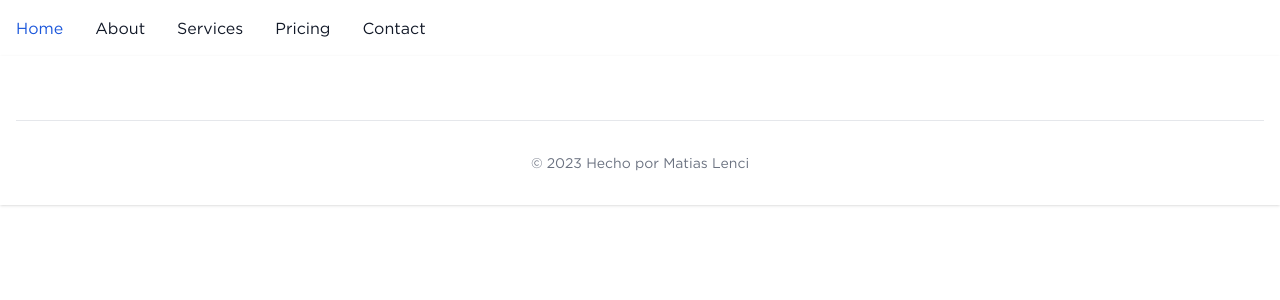
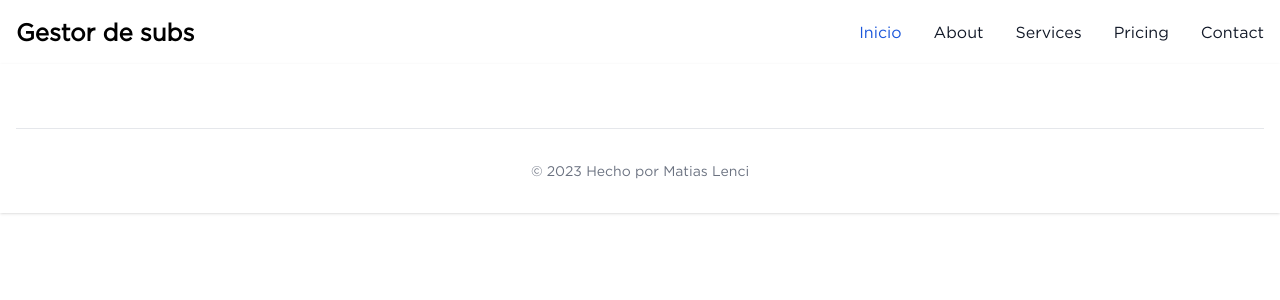
Before and after one commit to matiaslenci/gestor-de-subs, an Angular app: page / in a window 1280 px wide. Shown: the top 300 px of the page. Built offline with nearby package versions, Linux system fonts and the light colour scheme.

Commit message:
change rutas a routing normal, update nav

```diff
--- a/src/app/app-routing.module.ts
+++ b/src/app/app-routing.module.ts
@@ -1,7 +1,8 @@
 import { NgModule } from '@angular/core';
 import { RouterModule, Routes } from '@angular/router';
+import { HomePageComponent } from './modules/home/pages/home-page/home-page.component';
 
-const routes: Routes = [];
+const routes: Routes = [{ path: '', component: HomePageComponent }];
 
 @NgModule({
   imports: [RouterModule.forRoot(routes)],
--- a/src/app/app.component.html
+++ b/src/app/app.component.html
@@ -1,5 +1,5 @@
 <app-header></app-header>
-<main>
+<main class="mx-auto w-full max-w-md px-2.5 sm:px-0">
   <router-outlet></router-outlet>
 </main>
 <app-footer></app-footer>
--- a/src/app/app.module.ts
+++ b/src/app/app.module.ts
@@ -7,6 +7,7 @@ import { AppRoutingModule } from './app-routing.module';
 import { MaterialModule } from './modules/material/material.module';
 import { HeaderComponent } from './core/layout/header/header.component';
 import { FooterComponent } from './core/layout/footer/footer.component';
+import { HomeModule } from './modules/home/home.module';
 
 @NgModule({
   declarations: [AppComponent, HeaderComponent, FooterComponent],
@@ -15,6 +16,7 @@ import { FooterComponent } from './core/layout/footer/footer.component';
     AppRoutingModule,
     BrowserAnimationsModule,
     MaterialModule,
+    HomeModule,
   ],
   providers: [],
   bootstrap: [AppComponent],
--- a/src/app/core/layout/header/header.component.html
+++ b/src/app/core/layout/header/header.component.html
@@ -2,17 +2,18 @@
   <div
     class="max-w-screen-xl flex flex-wrap items-center justify-between mx-auto p-4"
   >
-    <!--     <a href="#" class="flex items-center">
-      <img
+    <a href="#" class="flex items-center">
+      <!-- TODO:Agregar logo o perfil de usuario-->
+      <!--  <img
         src="https://flowbite.com/docs/images/logo.svg"
         class="h-8 mr-3"
         alt="Flowbite Logo"
-      />
+      /> -->
       <span
         class="self-center text-2xl font-semibold whitespace-nowrap dark:text-white"
-        >Flowbite</span
+        >Gestor de subs</span
       >
-    </a> -->
+    </a>
     <button
       data-collapse-toggle="navbar-default"
       type="button"
@@ -43,10 +44,10 @@
       >
         <li>
           <a
-            href="#"
+            routerLink="/inicio"
             class="block py-2 pl-3 pr-4 text-white bg-blue-700 rounded md:bg-transparent md:text-blue-700 md:p-0 dark:text-white md:dark:text-blue-500"
             aria-current="page"
-            >Home</a
+            >Inicio</a
           >
         </li>
         <li>
```
Also changed, not shown: src/app/modules/home/home.module.ts (added, +10 -0 lines), src/app/modules/home/pages/home-page/home-page.component.ts (added, +7 -0 lines), src/app/modules/home/pages/home-page/home-page.component.html (added), src/app/modules/home/pages/home-page/home-page.component.scss (added), 1 other file (tests, documents, lock files or other folders).
